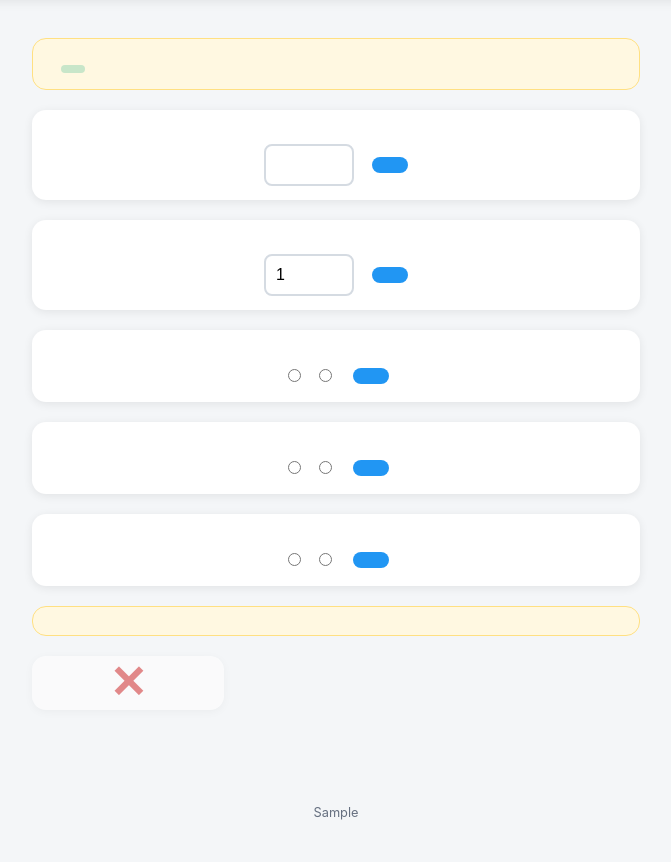
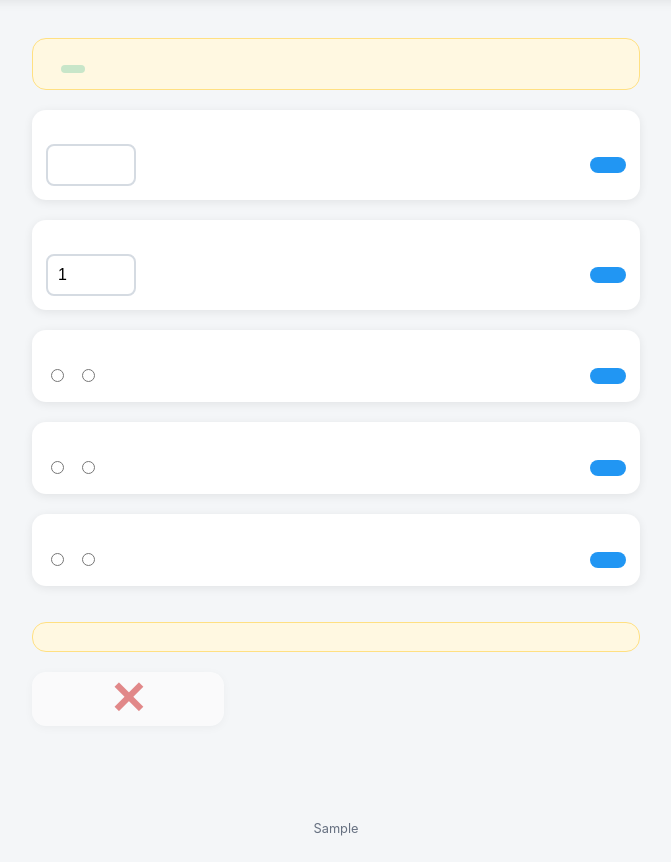
Before and after one commit to kasati111/hoerbox-feeder, a FastAPI app: template templates/setup.html in a window 1280 px wide. Shown: the part 56-918 px from the top of the page, without its empty margins (304-975 px from the left). Before the commit the page ends 876 px from the top, so only its background shows below. Run offline with FastAPI, Linux system fonts and the light colour scheme; the template is opened without the code that fills it: most values are stand-ins (such as "Sample title", 1, 10 or a date in 2020); parts of the project's set-up code (start-up, migrations or seed data) failed here and were passed over; some libraries are stand-ins or nearby versions.

Commit message:
Setup: Podcast-URLs-Überschrift zentriert + mehr Abstand, Speichern-Buttons ausgerichtet
- 'Podcast-URLs' bekommt eigene .setup-section-heading-Klasse: zentriert,
  36px Abstand zur Kanal-Anzeige-Karte davor (war vorher linksbündig direkt
  unter der Karte).
- .settings-row: Speichern-Button per margin-left:auto immer an den
  rechten Rand der Karte gedrückt, statt als Teil einer zentrierten Gruppe
  mit dem Label. Vorher stand der Button je nach Label-Länge
  ('Mono/Stereo' vs. 'Bunte Knöpfe/Kanaltasten (nummeriert)') an
  unterschiedlichen x-Positionen -- jetzt liegen alle fünf Speichern-Buttons
  exakt auf derselben rechten Kante (live geprüft: identisches
  getBoundingClientRect().right über alle Karten).

```diff
--- a/static/style.css
+++ b/static/style.css
@@ -360,11 +360,20 @@ h1 { font-size: 1.5rem; margin: 0 0 18px; }
 
 /* Setup: global settings card */
 .settings-card { text-align: left; border-top: none; margin-bottom: 20px; }
-.settings-row { display: flex; gap: 10px; align-items: center; justify-content: center; margin-top: 10px; }
+/* Options left, Speichern-button always pushed to the row's right edge via
+   margin-left:auto -- so it lines up at the same x-position across every
+   settings-card regardless of how long that row's label text is (radios
+   for "Bunte Knöpfe / Kanaltasten (nummeriert)" are much wider than
+   "Mono / Stereo", which used to leave the buttons staggered). */
+.settings-row { display: flex; gap: 10px; align-items: center; margin-top: 10px; }
+.settings-row .cookie-upload-btn { margin-left: auto; }
 .settings-row input[type="number"] {
     width: 90px; padding: 10px; border: 2px solid #d5dbe2; border-radius: 8px;
     font-size: 1rem;
 }
+/* Standalone section heading between the settings cards and the address
+   grid (not inside a .setup-card, so it needs its own centering/spacing). */
+.setup-section-heading { text-align: center; margin: 36px 0 12px; }
 
 /* Belegung: disk usage bar */
 .disk-bar-wrap {
--- a/templates/setup.html
+++ b/templates/setup.html
@@ -103,7 +103,7 @@
         <span id="skin-msg"></span>
     </div>
 
-    <h2>{{ t('setup.addresses_h2') }}</h2>
+    <h2 class="setup-section-heading">{{ t('setup.addresses_h2') }}</h2>
     <p class="hint">{{ t('setup.addresses_hint') }}</p>
     <div class="setup-callout">
         {{ t('setup.deactivate_callout') | safe }}
```
